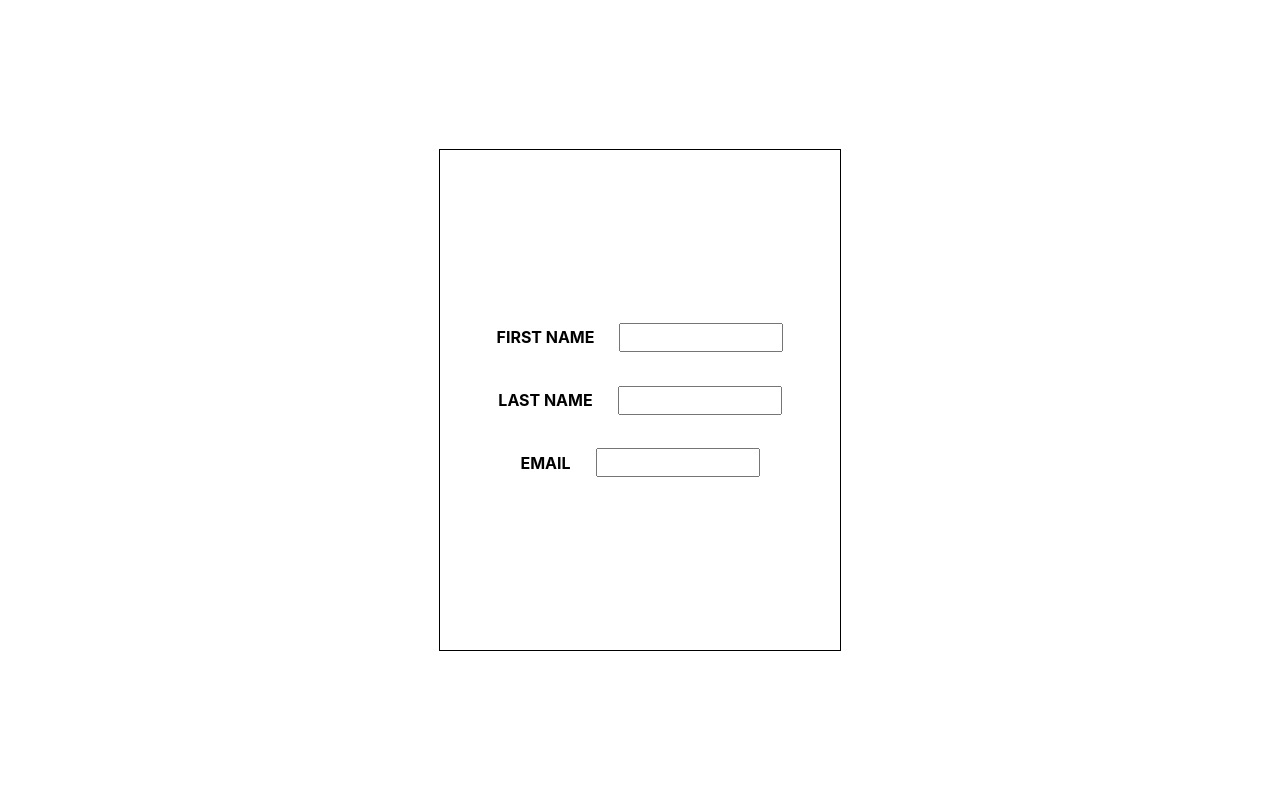
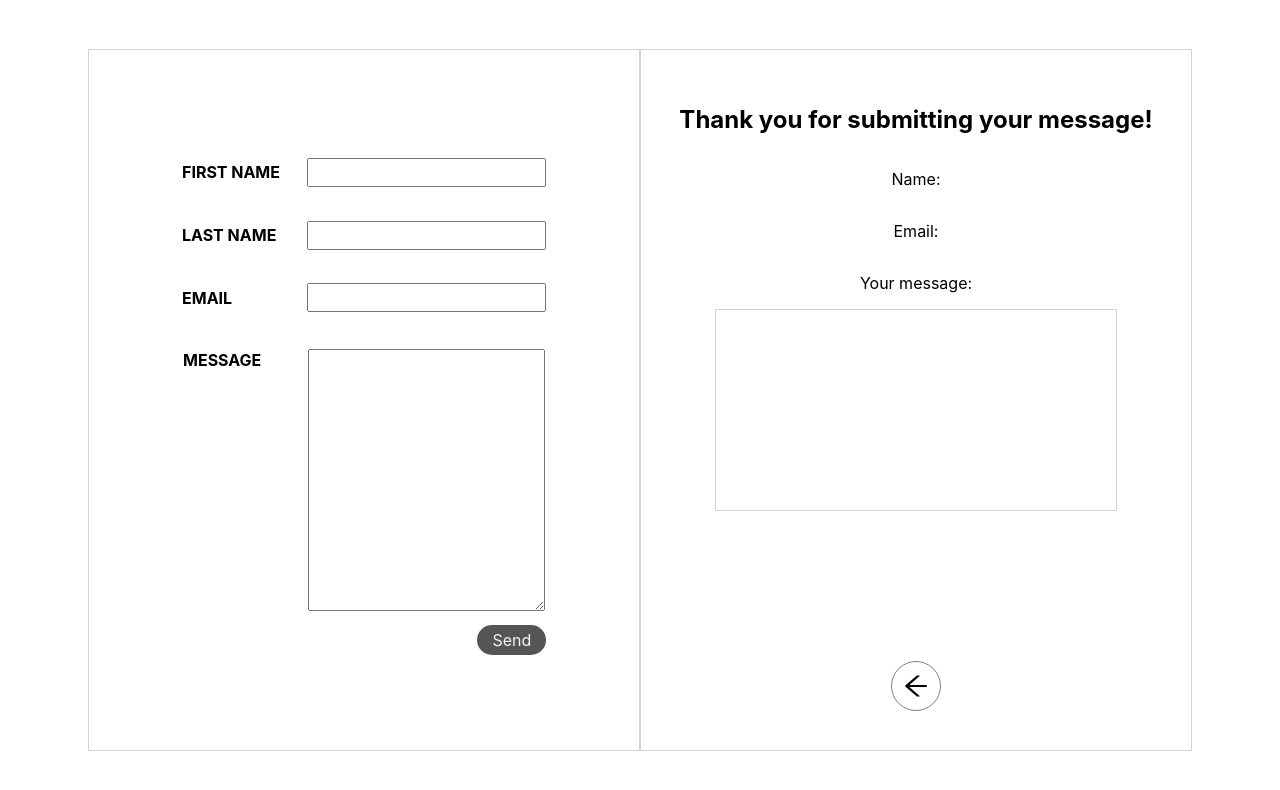
Before and after one commit to ZsoltDemeter/national6-demeter, a React (Create React App) app: page /submitted in a window 1280 px wide. Shown: the top 790 px of the page. Built offline with nearby package versions, Linux system fonts and the light colour scheme.

Commit message:
finished homework

```diff
--- a/package.json
+++ b/package.json
@@ -8,6 +8,8 @@
     "@testing-library/user-event": "^12.8.3",
     "react": "^17.0.2",
     "react-dom": "^17.0.2",
+    "react-icons": "^4.2.0",
+    "react-router-dom": "^5.2.0",
     "react-scripts": "4.0.3",
     "web-vitals": "^1.1.1"
   },
--- a/src/App.js
+++ b/src/App.js
@@ -1,13 +1,125 @@
 import React, { useState } from "react";
 import FormField from "./components/FormField";
+import MessageField from "./components/MessageField";
+import SubmitPage from "./components/Pages/SubmitPage";
+import SendButton from "./components/SendButton";
+import SentMessageNotification from "./components/SentMessageNotification";
+import { BrowserRouter as Router, Route } from "react-router-dom";
+
+//The code is a bit messy, I was experimenting with react routes a little bit just to get more comfortable and understand it better.
+//I made a second page next to the main page becase I wanted to still show the "Message sent!" notification
+//Basically I wanted to send a static information of the name,email and message to another page.
+//If I sent the value directly than of course it would change when the input value changes,
+// so I populated an object when the user presses SEND, with the values of the inputs
 
 function App() {
+  const [hidden, setHidden] = useState(true);
+  const [clicked, setClicked] = useState(false);
+
+  const [fname, setFname] = useState("");
+  const [lname, setLname] = useState("");
+  const [email, setEmail] = useState("");
+  const [message, setMessage] = useState("");
+
+  const [value, setValue] = useState({});
+
+  const hideMessage = () => {
+    setHidden(!hidden);
+  };
+
+  const checkFname = (e) => {
+    setFname(e.target.value);
+    setClicked(false);
+  };
+
+  const checkLname = (e) => {
+    setLname(e.target.value);
+    setClicked(false);
+  };
+
+  const checkEmail = (e) => {
+    setEmail(e.target.value);
+    setClicked(false);
+  };
+
+  const checkMessage = (e) => {
+    setMessage(e.target.value);
+    setClicked(false);
+  };
+
+  const onClick = () => {
+    setClicked(true);
+    setHidden(true);
+
+    setValue({
+      firstname: fname,
+      lastname: lname,
+      email: email,
+      message: message,
+    });
+  };
+
+  //Had to press SEND 2 times for the second page to show, that is why I put onMouseOver too.
+  //The MOUSEOVER populated the object and then the SEND (onClick) fulfilled the condition for the conditional route
+  //Surely there are better ways but it was hard to make the information static in the second page so this is the best I could come up with
+  // -->
+
+  const onMouseOver = () => {
+    setValue({
+      firstname: fname,
+      lastname: lname,
+      email: email,
+      message: message,
+    });
+  };
+
   return (
-    <div className="container">
-      <FormField title="FIRST NAME" />
-      <FormField title="LAST NAME" />
-      <FormField title="EMAIL" />
-    </div>
+    <Router>
+      <div className="container">
+        <FormField
+          title="FIRST NAME"
+          className={!fname && clicked ? "error" : ""}
+          onChange={checkFname}
+        />
+        <FormField
+          title="LAST NAME"
+          className={!lname && clicked ? "error" : ""}
+          onChange={checkLname}
+        />
+        <FormField
+          title="EMAIL"
+          className={!email && clicked ? "error" : ""}
+          onChange={checkEmail}
+        />
+        <MessageField
+          title="MESSAGE"
+          className={!message && clicked ? "error" : ""}
+          onChange={checkMessage}
+        />
+        <SendButton
+          onClick={onClick}
+          object={value}
+          onMouseOver={onMouseOver}
+        />
+
+        {hidden && clicked && fname && lname && email && message && (
+          <SentMessageNotification hideMessage={hideMessage} />
+        )}
+      </div>
+      <Route
+        path="/submitted"
+        render={(props) => (
+          <SubmitPage
+            {...props}
+            value={value}
+            // fname={fname}
+            // lname={lname}
+            // email={email}
+            // message={message}
+          />
+        )}
+      />
+    </Router>
   );
 }
 
--- a/src/components/FormField.js
+++ b/src/components/FormField.js
@@ -1,10 +1,8 @@
-import React from "react";
-
-function FormField({ title }) {
+function FormField({ title, className, onChange }) {
   return (
     <div className="form-field">
       <h4>{title}</h4>
-      <input className="input-field" />
+      <input className={`input-field ${className}`} onChange={onChange} />
     </div>
   );
 }
--- /dev/null
+++ b/src/components/MessageField.js
@@ -0,0 +1,16 @@
+import React from "react";
+
+function MessageField({ title, onChange, className }) {
+  return (
+    <div className="form-field-message">
+      <h4>{title}</h4>
+      <textarea
+        maxLength="365"
+        className={`textarea ${className}`}
+        onChange={onChange}
+      />
+    </div>
+  );
+}
+
+export default MessageField;
--- /dev/null
+++ b/src/components/Pages/SubmitPage.js
@@ -0,0 +1,31 @@
+import React from "react";
+import { AiOutlineArrowLeft } from "react-icons/ai";
+import { Link } from "react-router-dom";
+
+function SubmitPage({ value }) {
+  return (
+    <div className="container">
+      <h2>Thank you for submitting your message!</h2>
+      <p>
+        Name: {value.lastname} {value.firstname}
+      </p>
+      <p>Email: {value.email}</p>
+      <p>Your message:</p>
+      <div id="sent-message">{value.message}</div>
+      <Link to="/">
+        <AiOutlineArrowLeft
+          style={{
+            color: "black",
+            fontSize: "30px",
+            padding: "9px",
+            border: "1px solid gray",
+            borderRadius: "50%",
+            marginTop: "150px",
+          }}
+        />
+      </Link>
+    </div>
+  );
+}
+
+export default SubmitPage;
--- /dev/null
+++ b/src/components/SendButton.js
@@ -0,0 +1,22 @@
+import React from "react";
+import { Link } from "react-router-dom";
+
+function SendButton({ onClick, object, onMouseOver }) {
+  return (
+    <div className="send-container">
+      <Link
+        to={
+          object.firstname && object.lastname && object.email && object.message
+            ? "/submitted"
+            : ""
+        }
+      >
+        <a href="#" class="button" onClick={onClick} onMouseOver={onMouseOver}>
+          Send
+        </a>
+      </Link>
+    </div>
+  );
+}
+
+export default SendButton;
--- /dev/null
+++ b/src/components/SentMessageNotification.js
@@ -0,0 +1,14 @@
+import React from "react";
+
+function SentMessageNotification({ hideMessage }) {
+  return (
+    <div className="message">
+      <span id="X" onClick={hideMessage}>
+        &#10005;
+      </span>
+      <p>Message sent!</p>
+    </div>
+  );
+}
+
+export default SentMessageNotification;
--- a/src/index.css
+++ b/src/index.css
@@ -27,9 +27,9 @@ code {
 }
 
 .container {
-  border: 1px solid black;
-  height: 500px;
-  width: 400px;
+  border: 1px solid lightgray;
+  height: 700px;
+  width: 550px;
   display: flex;
   flex-direction: column;
   align-items: center;
@@ -39,11 +39,96 @@ code {
 .form-field {
   display: flex;
   align-items: center;
-  justify-content: space-between;
+  justify-content: space-around;
+}
+
+.form-field h4 {
+  width: 100px;
 }
 
 .input-field {
   margin-left: 25px;
-  width: 150px;
+  width: 225px;
   padding: 5px;
 }
+
+.textarea {
+  margin-left: 25px;
+  width: 225px;
+  padding: 5px;
+  height: 250px;
+  margin-top: 20px;
+}
+
+.form-field-message {
+  display: flex;
+  align-items: flex-start;
+  justify-content: space-around;
+  margin-bottom: 10px;
+}
+
+.form-field-message h4 {
+  width: 100px;
+  display: flex;
+  align-items: flex-start;
+  justify-content: flex-start;
+}
+
+.button {
+  background-color: #555555;
+  border: none;
+  color: #f4f4f4;
+  padding: 5px 15px;
+  text-align: center;
+  text-decoration: none;
+  display: inline-block;
+  font-size: 16px;
+  margin: 4px 2px;
+  cursor: pointer;
+  border-radius: 15px;
+}
+
+.send-container {
+  display: flex;
+  align-items: center;
+  justify-content: flex-end;
+  width: 67%;
+}
+
+.error {
+  border: 1px solid red;
+  outline: none;
+}
+
+.message {
+  margin-top: 15px;
+  border: 1px solid lightgray;
+  height: 50px;
+  width: 365px;
+  display: flex;
+  align-items: center;
+  justify-content: center;
+  position: absolute;
+  top: 646px;
+}
+
+.message p {
+  padding: 15px;
+}
+
+#X {
+  font-size: 15px;
+  border: transparent;
+  border-radius: 100%;
+  background-color: white;
+  position: absolute;
+  right: 5px;
+  top: 1px;
+  cursor: pointer;
+}
+
+#sent-message {
+  border: 1px solid lightgray;
+  height: 200px;
+  width: 400px;
+}
```
Also changed, not shown: 1 other file (tests, documents, lock files or other folders).
